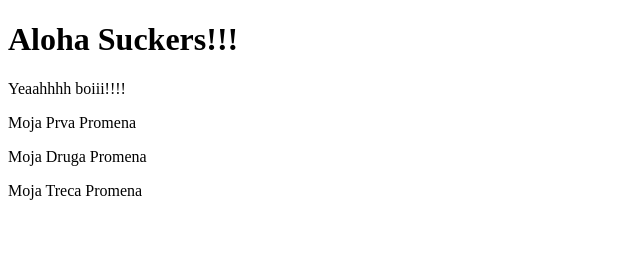
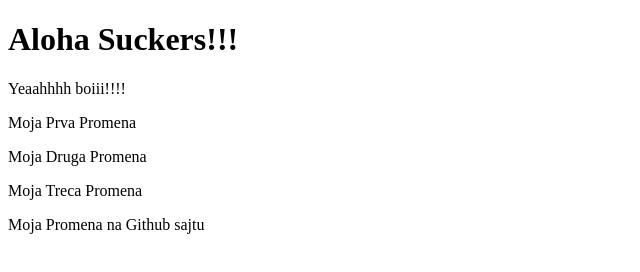
Before and after one commit to Toda7/NumeroUno, a plain HTML site: page index.html in a window 1280 px wide. Shown: the whole page, without its empty margins (0-640 px from the left). Drawn offline with Linux system fonts and the light colour scheme.

Commit message:
Update index.html

```diff
--- a/index.html
+++ b/index.html
@@ -10,6 +10,7 @@
 <p>Moja Prva Promena</p>
 <p>Moja Druga Promena</p>
 <p>Moja Treca Promena</p>
+<p>Moja Promena na Github sajtu</p>
 
 </body>
 </html>
```
